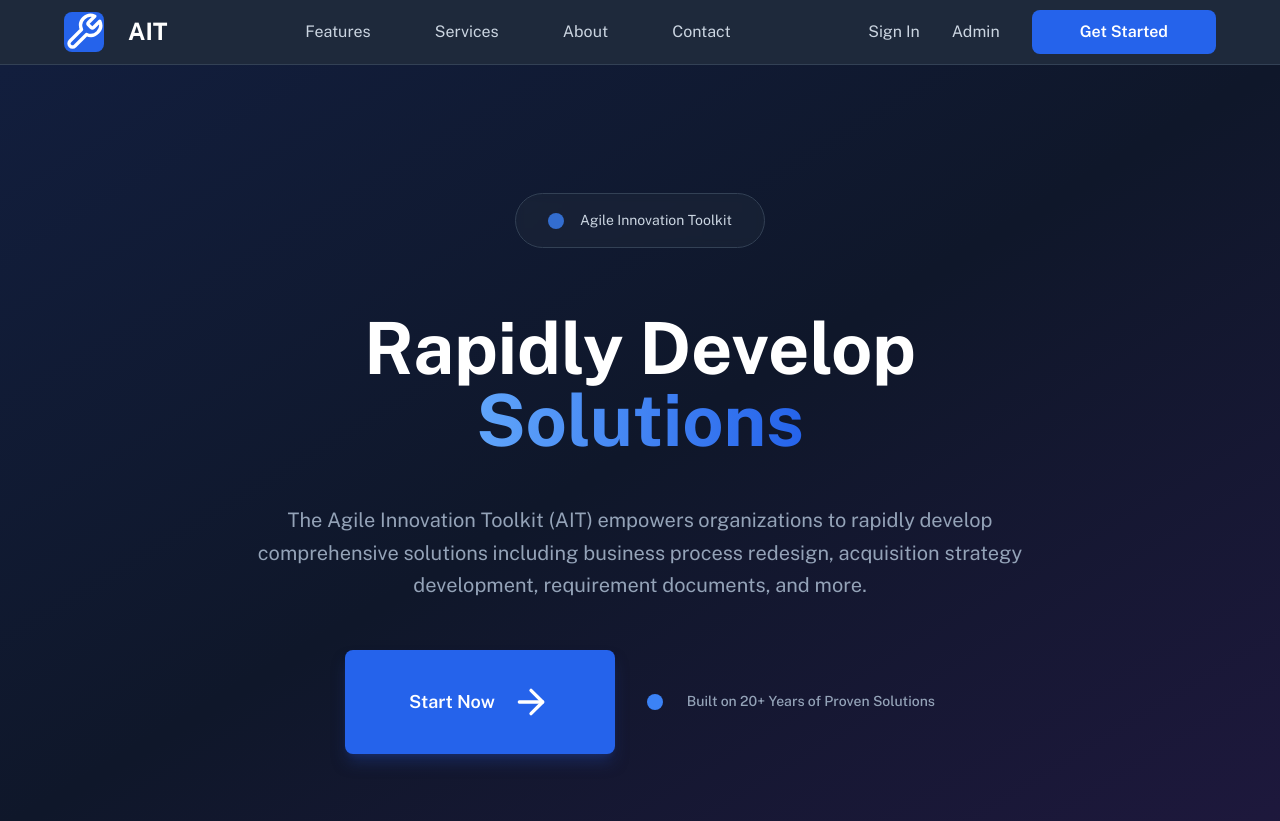
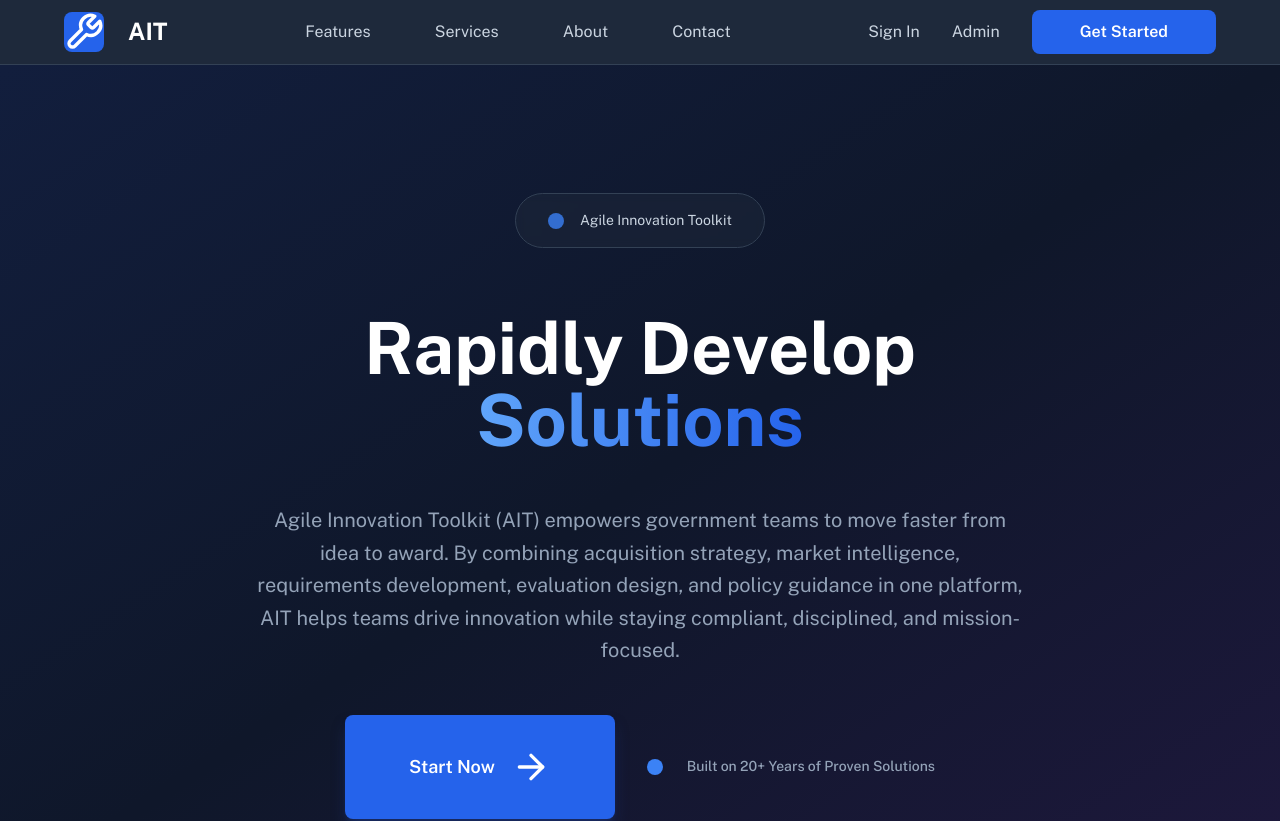
Before and after one commit to jonbmost/rapidacq-frontend, a Next.js app: page / in a window 1280 px wide. Shown: the top 821 px of the page. Built offline with nearby package versions, Linux system fonts and the light colour scheme.

Commit message:
Update homepage hero text

```diff
--- a/app/page.tsx
+++ b/app/page.tsx
@@ -54,9 +54,9 @@ export default function Home() {
             </h1>
 
             <p className="text-xl text-slate-400 mb-12 max-w-3xl mx-auto leading-relaxed">
-              The Agile Innovation Toolkit (AIT) empowers organizations to rapidly develop
-              comprehensive solutions including business process redesign, acquisition strategy
-              development, requirement documents, and more.
+              Agile Innovation Toolkit (AIT) empowers government teams to move faster from idea to award. By combining acquisition strategy, market intelligence, requirements development, evaluation design, and policy guidance in one platform, AIT helps teams drive innovation while staying
+              compliant, disciplined, and mission-focused.
+
             </p>
 
             <div className="flex flex-col sm:flex-row gap-4 justify-center items-center">
```
